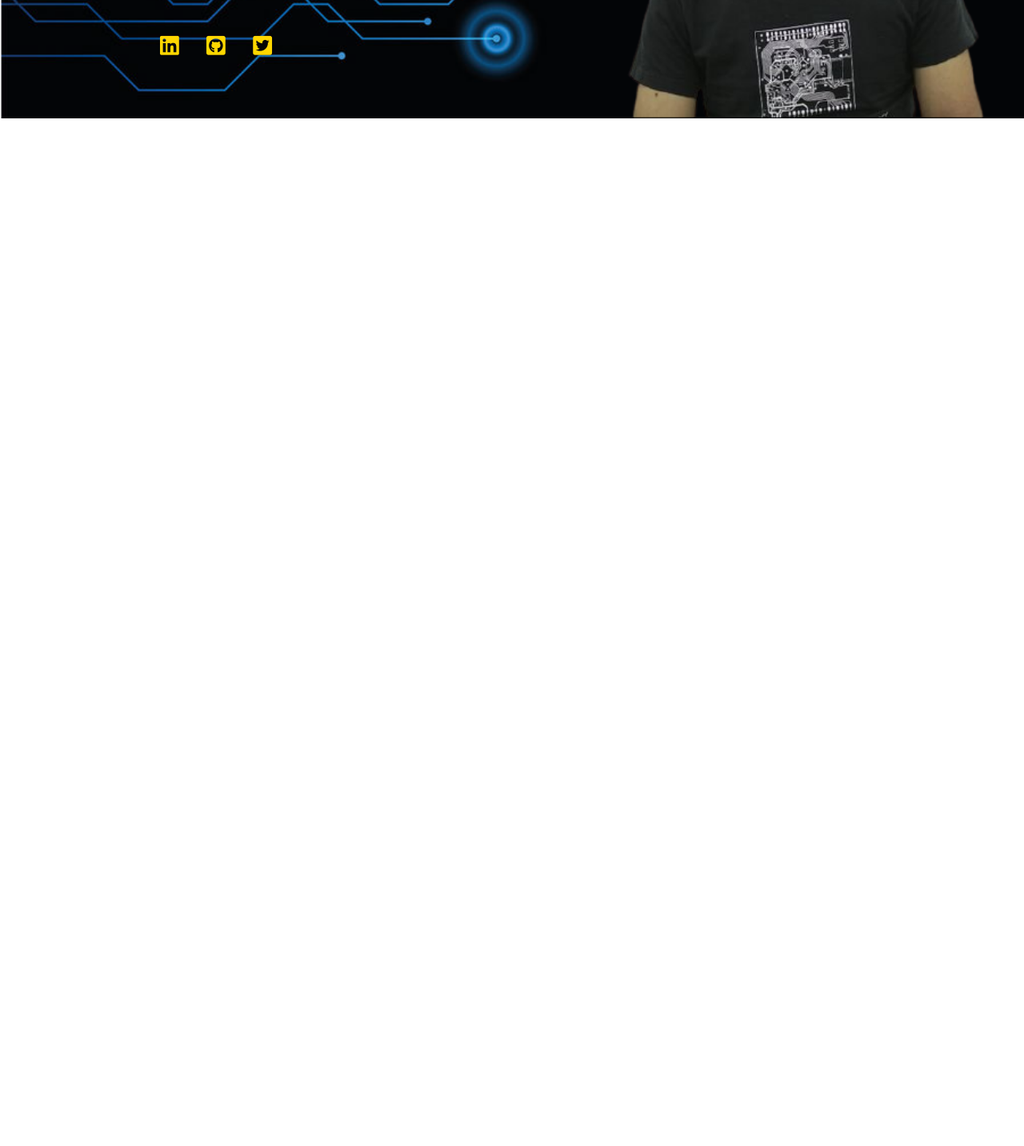
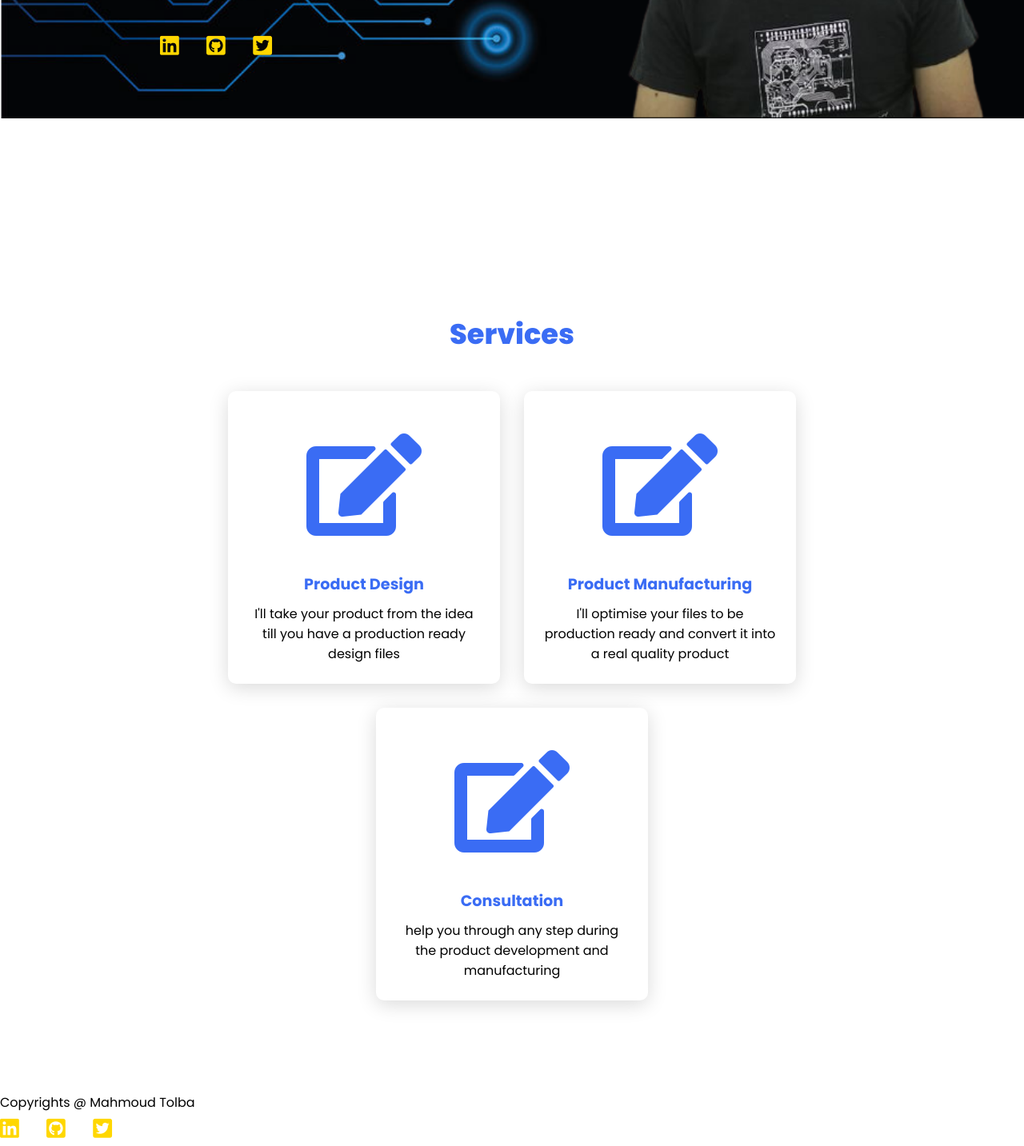
Before and after one commit to MTolba/portfolio-website, a plain HTML site: page index.html in a window 1280 px wide. Shown: the part 509-1942 px from the top of the page at 80% size. Before the commit the page ends 800 px from the top, so only its background shows below. Drawn offline with Linux system fonts and the light colour scheme.

Commit message:
Added the services cards

```diff
--- a/index.html
+++ b/index.html
@@ -33,6 +33,53 @@
         </div>
     </section>
 
+    <section class="cards" id="services">
+        <h2 class="title">Services</h2>
+        <div class="content">
+
+            <div class="card">
+                <div class="icon">
+                    <i class="fas fa-edit"></i>
+                </div>
+                <div class="info">
+                    <h3>Product Design</h3>
+                    <p>I'll take your product from the idea till you have a production ready design files</p>
+                </div>
+            </div>
+
+            <div class="card">
+                <div class="icon">
+                    <i class="fas fa-edit"></i>
+                </div>
+                <div class="info">
+                    <h3>Product Manufacturing</h3>
+                    <p>I'll optimise your files to be production ready and convert it into a real quality product</p>
+                </div>
+            </div>
+
+            <div class="card">
+                <div class="icon">
+                    <i class="fas fa-edit"></i>
+                </div>
+                <div class="info">
+                    <h3>Consultation</h3>
+                    <p>help you through any step during the product development and manufacturing </p>
+                </div>
+            </div>
+
+        </div>
+
+    </section>
+
+    <footer class="footer">
+        <p class="footer-title">Copyrights @ <span>Mahmoud Tolba</span></p>
+        <div class="social-icons">
+            <a href="#"><i class="fab fa-linkedin"></i></a>
+            <a href="#"><i class="fab fa-github-square"></i></a>
+            <a href="#"><i class="fab fa-twitter-square"></i></a>
+        </div>
+    </footer>
+
 </body>
 
 </html>
--- a/style.css
+++ b/style.css
@@ -9,7 +9,7 @@
 }
 
 header {
-    background-color: #f0f0f0;
+    background-color: #fff;
     width: 100%;
     position: fixed;
     z-index: 999;
@@ -52,12 +52,13 @@ section {
     align-items: center;
     background: url(Images/background.png) no-repeat;
     background-size: contain;
+    /*Revist changing it to cover*/
     background-position: center;
     background-attachment: fixed;
 }
 
 .main h2 {
-    color: #f0f0f0;
+    color: #fff;
     font-size: 1.4em;
     font-weight: 500;
 }
@@ -71,7 +72,7 @@ section {
 }
 
 .main h3 {
-    color: #f0f0f0;
+    color: #fff;
     font-size: 2em;
     font-weight: 700;
     letter-spacing: 1px;
@@ -80,7 +81,7 @@ section {
 }
 
 .main-btn {
-    color: #f0f0f0;
+    color: #fff;
     background-color: #3a6cf4;
     text-decoration: none;
     font-size: 1.1em;
@@ -103,3 +104,50 @@ section {
     font-size: 1.7em;
     padding-right: 30px;
 }
+
+.title {
+    display: flex;
+    justify-content: center;
+    color: #3a6cf4;
+    font-size: 2.2em;
+    font-weight: 800;
+    margin-bottom: 30px;
+}
+
+.content {
+    display: flex;
+    justify-content: center;
+    flex-direction: row;
+    flex-wrap: wrap;
+}
+
+.card {
+    background-color: #fff;
+    width: 21.25em;
+    box-shadow: 0 5px 25px rgba(1, 1, 1, 15%);
+    border-radius: 10px;
+    padding: 25px;
+    margin: 15px;
+    transition: 0.7s ease;
+}
+
+.card:hover {
+    transform: scale(1.1);
+}
+
+.icon {
+    color: #3a6cf4;
+    font-size: 8em;
+    text-align: center;
+}
+
+.info{
+    text-align: center;
+}
+
+.info h3{
+    color: #3a6cf4;
+    font-size: 1.2em;
+    font-weight: 700;
+    margin: 10px;
+}
```
